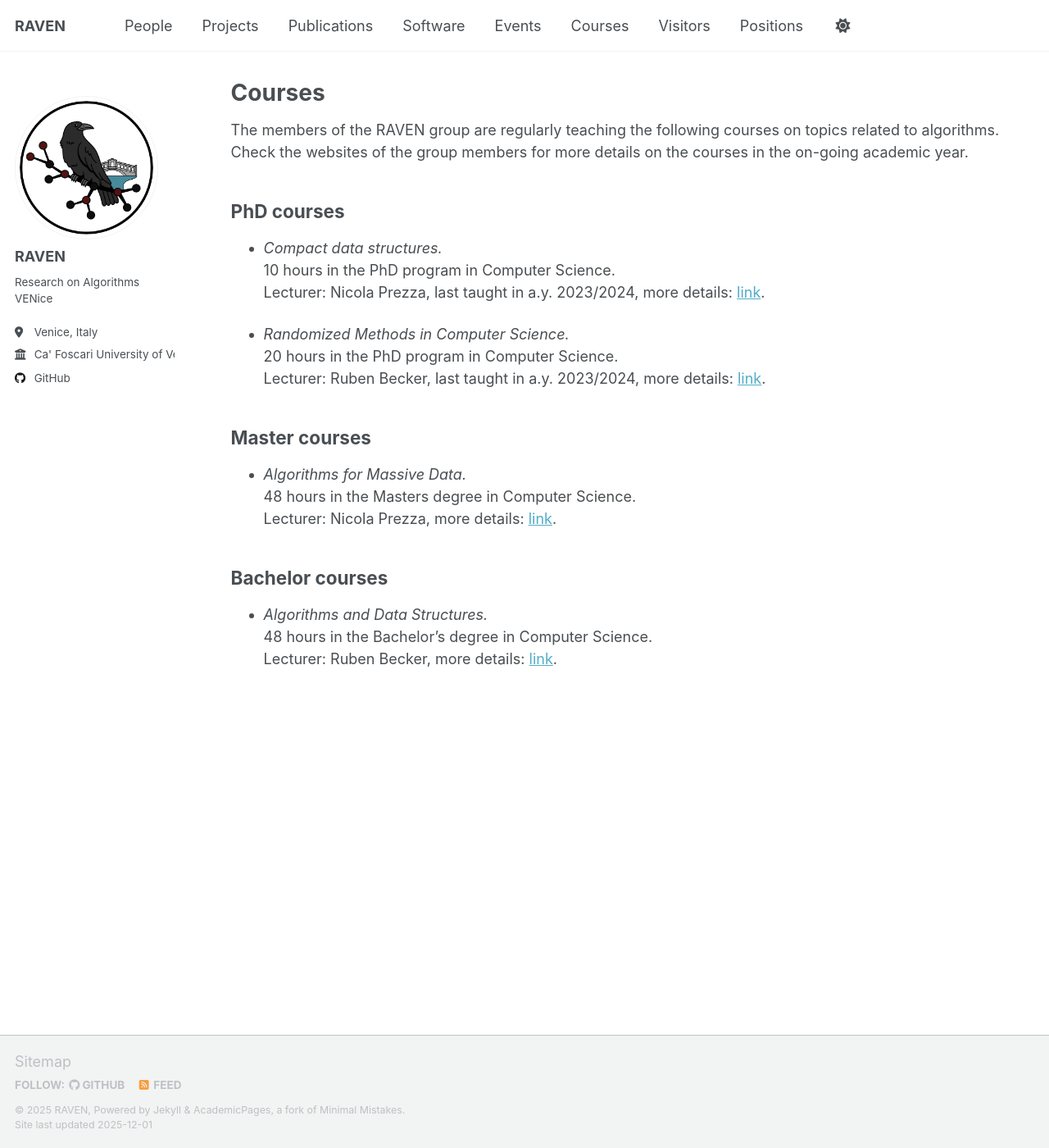
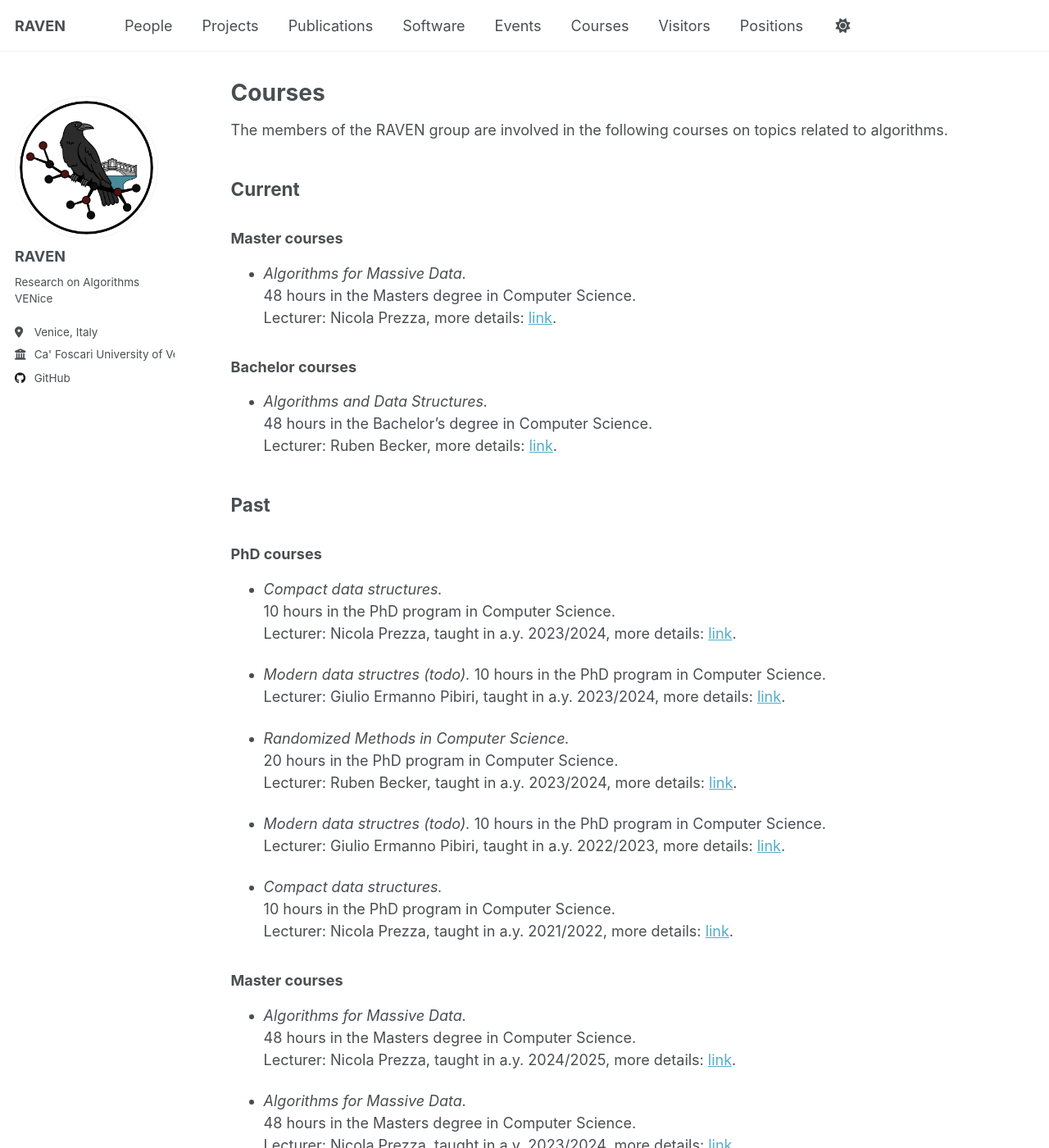
Before and after one commit to raven-laboratory/raven-laboratory.github.io, a Jekyll site: the page built from _pages/courses.md, in a window 1280 px wide and 1400 px high. Shown: the whole window at 82% size. Built offline with Jekyll 4.4.1, drawn with Linux system fonts in a browser that asks for light colours; a script that is not in the unit is left out; some of the changed text lies outside the part shown.

Commit message:
Update courses.md

```diff
--- a/_pages/courses.md
+++ b/_pages/courses.md
@@ -5,24 +5,54 @@ permalink: /courses/
 author_profile: true
 ---
 
-The members of the RAVEN group are regularly teaching the following courses on topics related to algorithms. Check the websites of the group members for more details on the courses in the on-going academic year.
+The members of the RAVEN group are involved in the following courses on topics related to algorithms.
 
-## PhD courses
+## Current
+
+### Master courses
+- *Algorithms for Massive Data.*\
+48 hours in the Masters degree in Computer Science.\
+Lecturer: Nicola Prezza, more details: [link](https://www.unive.it/data/insegnamento/576773).
+
+### Bachelor courses
+- *Algorithms and Data Structures.*\
+48 hours in the Bachelor's degree in Computer Science.\
+Lecturer: Ruben Becker, more details: [link](https://www.unive.it/data/course/608557).
+
+
+## Past
+
+### PhD courses
 - *Compact data structures.*\
 10 hours in the PhD program in Computer Science.\
-Lecturer: Nicola Prezza, last taught in a.y. 2023/2024, more details: [link](https://www.unive.it/data/course/471254/programma).
+Lecturer: Nicola Prezza, taught in a.y. 2023/2024, more details: [link](https://www.unive.it/data/course/471254/programma).
+
+- *Modern data structres (todo).*
+10 hours in the PhD program in Computer Science.\
+Lecturer: Giulio Ermanno Pibiri, taught in a.y. 2023/2024, more details: [link](https://www.unive.it/data/insegnamento/471255).
 
 - *Randomized Methods in Computer Science.*\
 20 hours in the PhD program in Computer Science.\
-Lecturer: Ruben Becker, last taught in a.y. 2023/2024, more details: [link](https://www.unive.it/data/insegnamento/497968).
+Lecturer: Ruben Becker, taught in a.y. 2023/2024, more details: [link](https://www.unive.it/data/insegnamento/497968).
+
+- *Modern data structres (todo).*
+10 hours in the PhD program in Computer Science.\
+Lecturer: Giulio Ermanno Pibiri, taught in a.y. 2022/2023, more details: [link](https://www.unive.it/data/course/401910).
+
+- *Compact data structures.*\
+10 hours in the PhD program in Computer Science.\
+Lecturer: Nicola Prezza, taught in a.y. 2021/2022, more details: [link](https://www.unive.it/data/insegnamento/364606/programma).
 
 
-## Master courses
+### Master courses
 - *Algorithms for Massive Data.*\
 48 hours in the Masters degree in Computer Science.\
-Lecturer: Nicola Prezza, more details: [link](https://www.unive.it/data/insegnamento/576784).
+Lecturer: Nicola Prezza, taught in a.y. 2024/2025, more details: [link](https://www.unive.it/data/insegnamento/513727).
 
-## Bachelor courses
-- *Algorithms and Data Structures.*\
-48 hours in the Bachelor's degree in Computer Science.\
-Lecturer: Ruben Becker, more details: [link](https://www.unive.it/data/course/608557).
+- *Algorithms for Massive Data.*\
+48 hours in the Masters degree in Computer Science.\
+Lecturer: Nicola Prezza, taught in a.y. 2023/2024, more details: [link](https://www.unive.it/data/insegnamento/451557).
+
+- *Algorithms for Massive Data.*\
+48 hours in the Masters degree in Computer Science.\
+Lecturer: Nicola Prezza, taught in a.y. 2022/2023, more details: [link](https://www.unive.it/data/insegnamento/398288).
```
